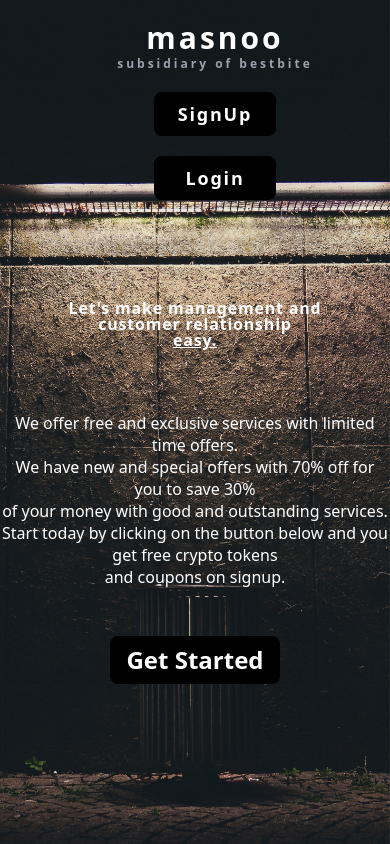
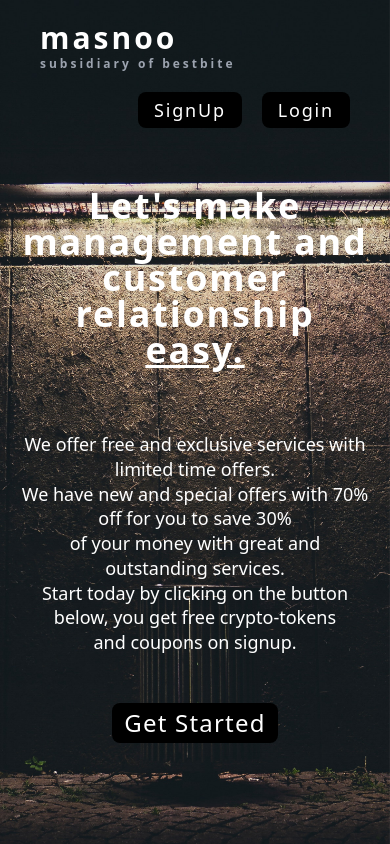
Before and after one commit to George-Olufemi/customer-management-system, a React (Create React App) app: page / in a window 390 px wide. Built offline with nearby package versions, Linux system fonts and the light colour scheme.

Commit message:
I Animated the Routes && Worked on SEO

```diff
--- a/package.json
+++ b/package.json
@@ -9,6 +9,7 @@
     "framer-motion": "^6.3.3",
     "react": "^18.1.0",
     "react-dom": "^18.1.0",
+    "react-reveal": "^1.2.2",
     "react-router-dom": "^6.3.0",
     "react-scripts": "5.0.1",
     "react-toastify": "^9.0.1",
--- a/public/index.html
+++ b/public/index.html
@@ -7,11 +7,17 @@
     <meta name="theme-color" content="#000000" />
     <meta
       name="description"
-      content="Web site created using create-react-app"
+      content="Masnoo - Customer Management System (CMS)"
     />
+    <meta
+      name="description"
+      content="A subsidiary company of Bestbite, a leading provider of customer needs and solutions." />
+    <meta
+      name="keywords"
+      content="Masnoo, Customer Management System, Bestbite, Sidehustle Internship, capstone Project" />
     <link rel="apple-touch-icon" href="%PUBLIC_URL%/logo192.png" />
     <link rel="manifest" href="%PUBLIC_URL%/manifest.json" />
-    <title>Customer Management System</title>
+    <title>Masnoo</title>
   </head>
   <body>
     <div id="root"></div>
--- a/src/App.js
+++ b/src/App.js
@@ -1,21 +1,11 @@
 import React from 'react';
-import { BrowserRouter, Routes, Route } from "react-router-dom";
-import LandingPage from './LandingPage';
-import SignUp from './SignUp';
-import Login from './Login';
-import Dashboard from './Dashboard';
-import NoMatch from './NoMatch';
+import { BrowserRouter } from "react-router-dom";
+import AnimatedRoutes from './components/AnimatedRoutes';
 
 function App() {
   return (
     <BrowserRouter>
-      <Routes>
-        <Route path="/" element={<LandingPage />} />
-        <Route path="/signUp" element={<SignUp />} />
-        <Route path="/login" element={<Login />} />
-        <Route path="/dashboard" element={<Dashboard />} />
-        <Route path="*" element={<NoMatch />} />
-      </Routes>
+      <AnimatedRoutes />
     </BrowserRouter>
   )
 }
--- a/src/Dashboard.jsx
+++ b/src/Dashboard.jsx
@@ -1,10 +1,17 @@
 import React from 'react';
 import { Link } from "react-router-dom";
+import { motion } from 'framer-motion';
+
 
 function Dashboard() {
   return (
     <React.Fragment>
-      <div className='relative'>
+      <motion.div
+        className='relative'
+        initial={{ opacity: 0, width: 0 }}
+        animate={{ opacity: 1, width: "100%" }}
+        exit={{ opacity: 0, x: window.innerWidth, transition: { duration:0.6 } }}
+        >
         <div className="w-1/5 h-screen bg-black flex flex-col text-center">
               <h1 className="text-white mt-8 text-2xl font-semibold">Hello, George</h1>
               <h1 className="text-white text-lg mt-20 mb-16">Dashboard</h1>
@@ -18,7 +25,7 @@ function Dashboard() {
         {/* <div class="absolute left-96">
           <h1 className="text-black text-lg mb-16">Home</h1>
         </div> */}
-      </div>
+      </motion.div>
     </React.Fragment>
   )
 }
--- a/src/LandingPage.jsx
+++ b/src/LandingPage.jsx
@@ -1,10 +1,17 @@
 import React from 'react';
 import Body from './components/Body';
+import { motion } from 'framer-motion';
 
 function LandingPage() {
   return (
     <React.Fragment>
+      <motion.div
+        initial={{ opacity: 0, width: 0 }}
+        animate={{ opacity: 1, width: "100%" }}
+        exit={{ opacity: 0, x: window.innerWidth, transition: { duration:0.9 } }}
+      >
         <Body />
+      </motion.div>
     </React.Fragment>
   )
 }
--- a/src/Login.jsx
+++ b/src/Login.jsx
@@ -13,7 +13,8 @@ function Login() {
     }
   return (
     <React.Fragment>
-    <div className='mt-5 ml-8'>
+        <div>
+            <div className='mt-5 ml-8'>
         <Link to="/">
             <div>
                 <svg xmlns="http://www.w3.org/2000/svg" className="h-6 w-6 hover:scale-110" fill="none" viewBox="0 0 24 24" stroke="currentColor" strokeWidth={2}>
@@ -58,6 +59,7 @@ function Login() {
             </div>
             </form>
         </div>
+        </div>
     </React.Fragment>
   )
 }
--- a/src/NoMatch.jsx
+++ b/src/NoMatch.jsx
@@ -1,10 +1,16 @@
 import React from 'react';
 import { Link } from 'react-router-dom';
+import { motion } from 'framer-motion';
 
 function NoMatch() {
   return (
     <React.Fragment>
-        <div className="mt-48">
+        <motion.div
+          className="mt-48"
+          initial={{ opacity: 0 }}
+          animate={{ opacity: 1}}
+          exit={{ opacity: 0 }}
+          >
             <h1 className="text-center text-5xl font-bold mt-10 text-red-500">Error 404!</h1>
             <h1 className="text-center text-5xl font-bold mt-10">Oops, Page doesn't exist...</h1>
             <h1 className="text-center text-5xl font-bold mt-10">Click the button below to return back to safe zone...</h1>
@@ -13,7 +19,7 @@ function NoMatch() {
                 <button className="bg-gradient-to-r from-red-600 to-blue-600 px-10 py-3 rounded-xl text-white hover:scale-105 transition-all">Back to Home</button>
             </Link>
             </div>
-        </div>
+        </motion.div>
     </React.Fragment>
   )
 }
--- a/src/SignUp.jsx
+++ b/src/SignUp.jsx
@@ -4,6 +4,7 @@ import { Link } from 'react-router-dom';
 function SignUp() {
   return (
     <React.Fragment>
+        <div>
             <div className='mt-5 ml-8'>
                 <Link to="/">
                     <div>
@@ -46,6 +47,7 @@ function SignUp() {
                 </div>
                 </form>
             </div>
+        </div>
     </React.Fragment>
   )
 }
--- /dev/null
+++ b/src/components/AnimatedRoutes.js
@@ -0,0 +1,25 @@
+import React from 'react';
+import { Routes, Route, useLocation } from "react-router-dom";
+import LandingPage from '../LandingPage';
+import SignUp from '../SignUp';
+import Login from '../Login';
+import Dashboard from '../Dashboard';
+import NoMatch from '../NoMatch';
+import { AnimatePresence } from 'framer-motion';
+
+function AnimatedRoutes() {
+    const location = useLocation();
+  return (
+    <AnimatePresence>
+        <Routes location={location} key={location.pathname}>
+            <Route path="/" element={<LandingPage />} />
+            <Route path="/signUp" element={<SignUp />} />
+            <Route path="/login" element={<Login />} />
+            <Route path="/dashboard" element={<Dashboard />} />
+            <Route path="*" element={<NoMatch />} />
+        </Routes>
+    </AnimatePresence>
+  )
+}
+
+export default AnimatedRoutes;
--- a/src/components/Body.jsx
+++ b/src/components/Body.jsx
@@ -1,40 +1,43 @@
 import React from 'react';
 import { Link } from 'react-router-dom';
 import './Body.css';
+import Slide from 'react-reveal/Slide';
 
 const Body = () => {
   return (
     <React.Fragment>
       <div>
-          <div className="body text-center h-screen md:px-10 bg-fixed">
+          <div className="body h-screen md:px-10 bg-fixed">
+          <Slide top>
               <div className="md:flex md:justify-between pt-5">
                   <div className="text-3xl font-semibold ml-10 text-white tracking-widest">
-                    <h1>masnoo</h1>
+                      <h1 className="md:text-center">masnoo</h1>
                       <h1 className='text-xs text-gray-400'>subsidiary of bestbite</h1>
                   </div>
                   <div className="">
-                    <ul className="md:flex inline-block ml-10">
+                      <ul className="flex justify-end ml-10 mt-5">
                           <Link to="/signup">
-                            <li className='md:mr-7 mb-5 mt-5 md:mt-0 bg-black text-white text-lg px-6 py-2 rounded-lg font-semibold hover:bg-gray-800 hover:text-white hover:scale-110 transition-all tracking-widest'>SignUp</li>
+                              <li className='mr-5 md:mr-7 mb-5  md:mt-0 bg-black text-white text-lg px-4 py-1 md:px-6 md:py-2 rounded-lg md:font-semibold hover:bg-gray-900 hover:text-white hover:scale-110 transition-all tracking-widest'>SignUp</li>
                           </Link>
                           <Link to="/login">
-                            <li className='md:mr-14 mb-5 bg-black text-white text-lg px-7 py-2 rounded-lg font-semibold hover:bg-gray-800 hover:text-white hover:scale-110 transition-all tracking-widest'>Login</li>
+                              <li className='mr-10 md:mr-14 mb-5 bg-black text-white text-lg px-4 py-1 md:px-7 md:py-2 rounded-lg md:font-semibold hover:bg-gray-900 hover:text-white hover:scale-110 transition-all tracking-widest'>Login</li>
                           </Link>
                       </ul>
                   </div>
               </div>
+            </Slide>
             {/* Text Area */}
             <div>
-                <div className="text-white md:text-7xl font-bold tracking-wider leading-normal pt-20">
+                <div className="text-white text-4xl md:text-7xl font-bold tracking-wider leading-normal pt-10 md:pt-20 text-center">
                   <h1 className="leading-none">Let's make management and<br /> customer relationship<br /> <span className="underline">easy.</span></h1>
                 </div>
-                <div className="text-white pt-16 text-semibold md:text-3xl">
-                  <h1 className="leading-snug">We offer free and exclusive services with limited time offers.<br /> We have new and special offers with 70% off for you to save 30%<br /> of your money with good and outstanding services.<br /> Start today by clicking on the button below and you get free crypto tokens<br /> and coupons on signup.</h1>
+                <div className="text-white pt-16 text-semibold text-lg px-5 md:text-3xl text-center">
+                  <h1 className="leading-snug">We offer free and exclusive services with limited time offers.<br /> We have new and special offers with 70% off for you to save 30%<br /> of your money with great and outstanding services.<br /> Start today by clicking on the button below, you get free crypto-tokens<br /> and coupons on signup.</h1>
                 </div>
             </div>
               <div className='text-center flex justify-center items-center mt-12 text-2xl'>
                   <Link to="/signup">
-                      <button className="bg-black text-white text-2xl px-4 py-2 rounded-lg font-semibold hover:bg-gray-800 hover:text-white hover:scale-110 transition-all">Get Started</button>
+                      <button className="bg-black text-white text-2xl px-3 py-1 md:px-4 md:py-2 rounded-lg tracking-wider md:font-semibold hover:bg-gray-900 hover:text-white hover:scale-110 transition-all">Get Started</button>
                   </Link>
               </div>
           </div>
```
Also changed, not shown: 1 other file (tests, documents, lock files or other folders). Lines whose indentation alone changed are shown as unchanged.
